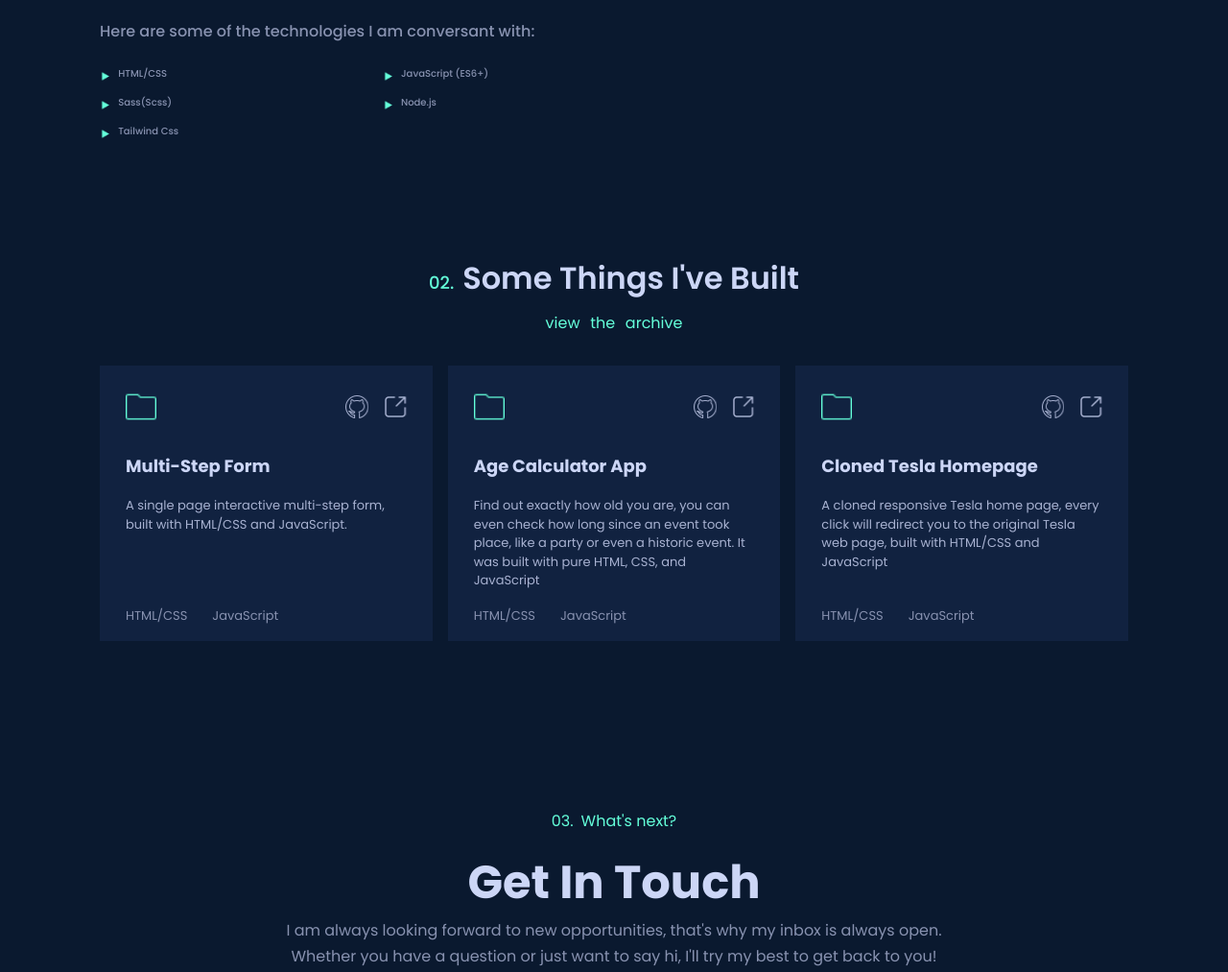
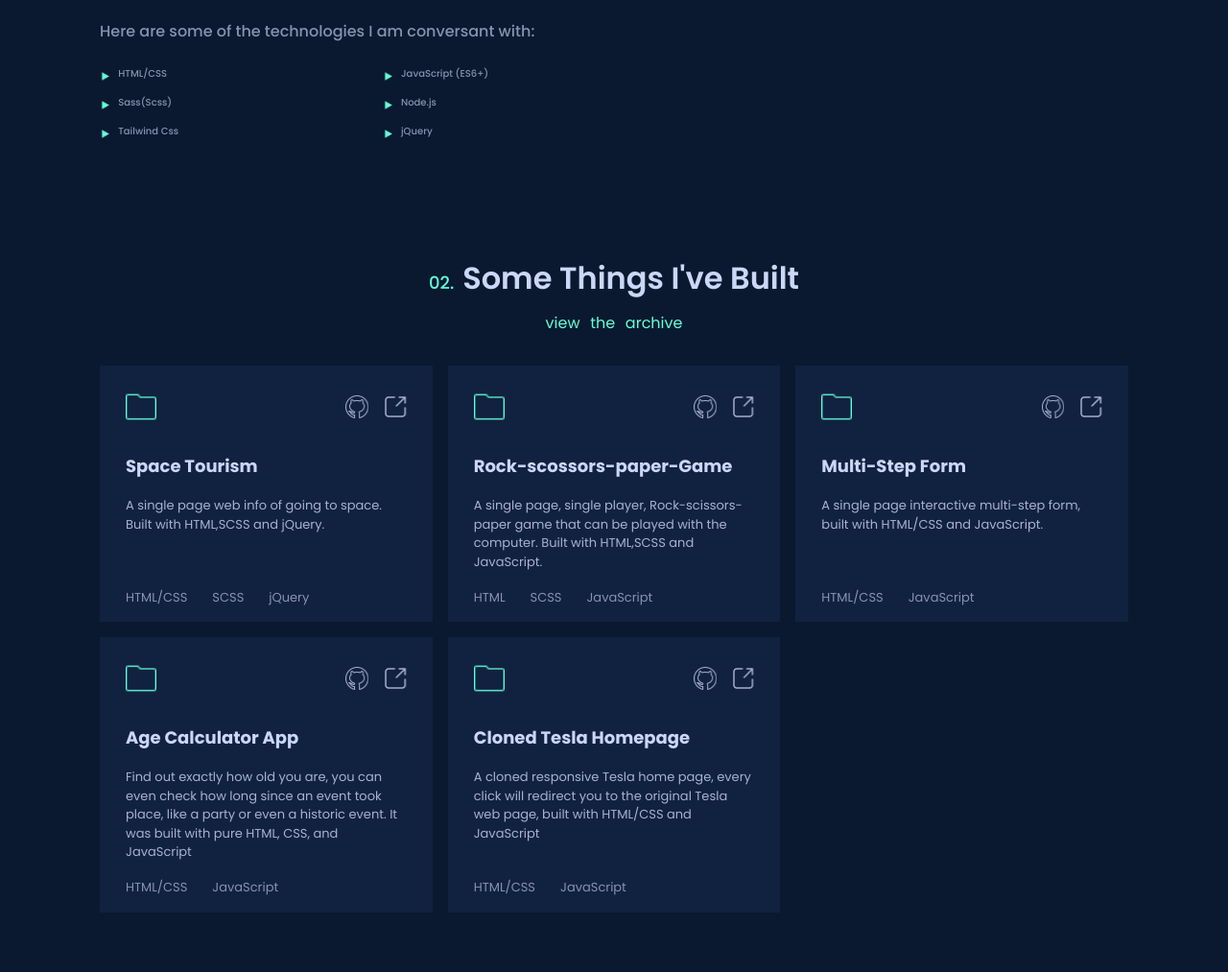
Before and after one commit to Barnabas-U/My-Portfolio, a plain HTML site: page index.html in a window 1280 px wide. Shown: the part 1403-2416 px from the top of the page at 96% size. Drawn offline with nearby package versions, Linux system fonts and the light colour scheme.

Commit message:
added two new projects

```diff
--- a/index.html
+++ b/index.html
@@ -95,6 +95,10 @@
                                 <img src="styles/images/icons8-play-50.png" alt="" srcset="">
                                 <p>Tailwind Css</p>
                             </div>
+                            <div class="techo tech6">
+                                <img src="styles/images/icons8-play-50.png" alt="" srcset="">
+                                <p>jQuery</p>
+                            </div>
                         </div>
                     </div>
                 </div>
@@ -115,12 +119,47 @@
                 <p class="archive reveal"><a href="archive.html">view the archive</a></p>
 
                 <div class="project-div">
-                    <a href="https://startling-liger-af8715.netlify.app/" class="aaa"><div class="jjj j-1 reveal" id="j-1">
+
+                    <a href="https://sweet-peony-eff726.netlify.app/" class="aaa"><div class="jjj j--1 reveal" id="j--1">
                         <div class="j-icon-1">
                             <img src="styles/images/icons8-folder-24.png" alt="folder-icon" id="folder" srcset="">
                             <div>
-                                <a href="https://github.com/Barnabas-U/Age-Calculator" class="a-1">
-                                <a href="https://startling-liger-af8715.netlify.app/" class="a-2">
+                                <a href="https://github.com/Barnabas-U/space-tourism-multi-page-website" class="a-1">
+                                <a href="https://sweet-peony-eff726.netlify.app/" class="a-2">
+                            </div>
+                        </div>
+                        <h4>Space Tourism</h4>
+                        <h5>A single page web info of going to space. Built with HTML,SCSS and jQuery.</h5>
+                        <div class="j-tech">
+                            <p>HTML/CSS</p>
+                            <p>SCSS</p>
+                            <p>jQuery</p>
+                        </div>
+                    </div></a>
+
+                    <a href="https://storied-liger-ac1af4.netlify.app/" class="aaa"><div class="jjj j-0 reveal" id="j-0">
+                        <div class="j-icon-1">
+                            <img src="styles/images/icons8-folder-24.png" alt="folder-icon" id="folder" srcset="">
+                            <div>
+                                <a href="https://github.com/Barnabas-U/Rock-scossors-paper-Game" class="a-1">
+                                <a href="https://storied-liger-ac1af4.netlify.app/" class="a-2">
+                            </div>
+                        </div>
+                        <h4>Rock-scossors-paper-Game</h4>
+                        <h5>A single page, single player, Rock-scissors-paper game that can be played with the computer. Built with HTML,SCSS and JavaScript.</h5>
+                        <div class="j-tech">
+                            <p>HTML</p>
+                            <p>SCSS</p>
+                            <p>JavaScript</p>
+                        </div>
+                    </div></a>
+
+                    <a href="https://voluble-trifle-9b5542.netlify.app/" class="aaa"><div class="jjj j-1 reveal" id="j-1">
+                        <div class="j-icon-1">
+                            <img src="styles/images/icons8-folder-24.png" alt="folder-icon" id="folder" srcset="">
+                            <div>
+                                <a href="https://github.com/Barnabas-U/Multi-step-form" class="a-1">
+                                <a href="https://voluble-trifle-9b5542.netlify.app/" class="a-2">
                             </div>
                         </div>
                         <h4>Multi-Step Form</h4>
--- a/styles/styles.scss
+++ b/styles/styles.scss
@@ -811,7 +811,7 @@ nav {
                     right: 0;
                     color: $Green;
                     border: 0.1em solid $Green;
-                    margin-top: 0;
+                    margin-top: -2em;
                     padding-left: 1em;
                     padding-right: 1em;
                     padding-top: 0.5em;
@@ -820,10 +820,9 @@ nav {
                     transition: 0.5s ease;
 
                     &:hover {
-                        background-color: gray;
-                        box-shadow: 0.1em 0.1em $Green;
+                        box-shadow: 0.3em 0.3em $Green;
                         margin-right: 0.3em;
-                        margin-bottom: 0.em;
+                        margin-top: -2.3em;
                     }
                 }
             }
@@ -1025,12 +1024,15 @@ nav {
         }
 
         .project-div {
+            .j--1 { grid-area: j-01; }
+            .j-0 { grid-area: j-0; }
             .j-1 { grid-area: j-1; }
             .j-2 { grid-area: j-2; }
             .j-3 { grid-area: j-3; }
 
             display: grid;
             grid-template-areas:
+            'j-01 j-0'
             'j-1 j-2'
             'j-3 .';
             grid-gap: 1em;
@@ -1330,7 +1332,7 @@ nav {
 
         .do {
             color: $Slate;
-            font-size: 4em;
+            font-size: 3em;
             font-weight: 600;
             line-height: 1.3em;
             margin-bottom: 0.5em;
@@ -1508,13 +1510,16 @@ nav {
         }
 
         .project-div {
+            .j--1 { grid-area: j-01; }
+            .j-0 { grid-area: j-0; }
             .j-1 { grid-area: j-1; }
             .j-2 { grid-area: j-2; }
             .j-3 { grid-area: j-3; }
 
             display: grid;
             grid-template-areas:
-            'j-1 j-2 j-3';
+            'j-01 j-0 j-1'
+            'j-2 j-3 .';
             grid-gap: 1em;
 
             .jjj {
@@ -1647,8 +1652,10 @@ nav {
 
                 a {
                     color: $LightSlate;
-                    &:visited {
-                        color: $Green;
+                    transition: 0.3s ease;
+
+                    &:hover {
+                        color: $LightSlate;
                     }
                 }
             }
```
Also changed, not shown: styles/styles.css, 1 other file.
